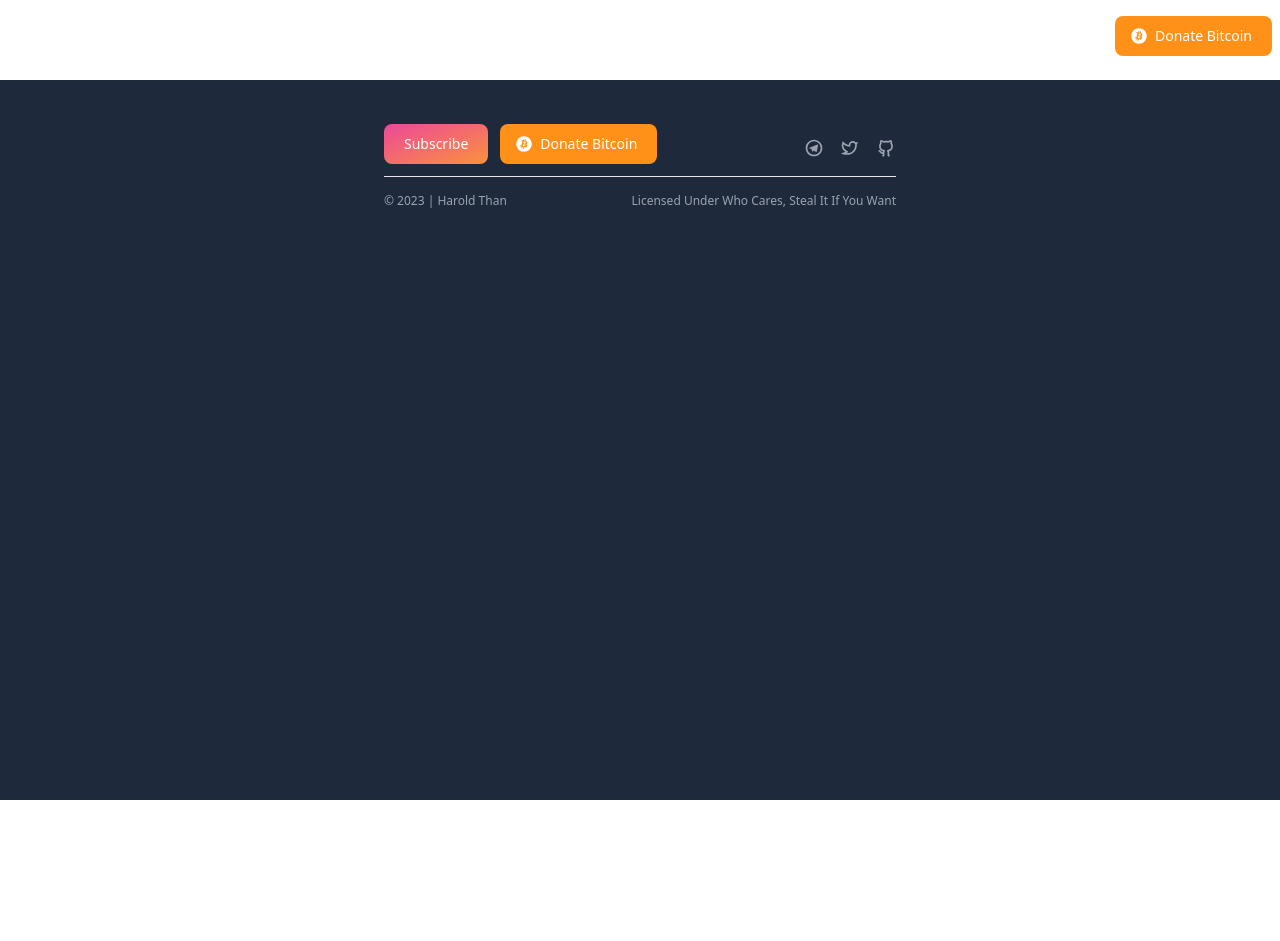
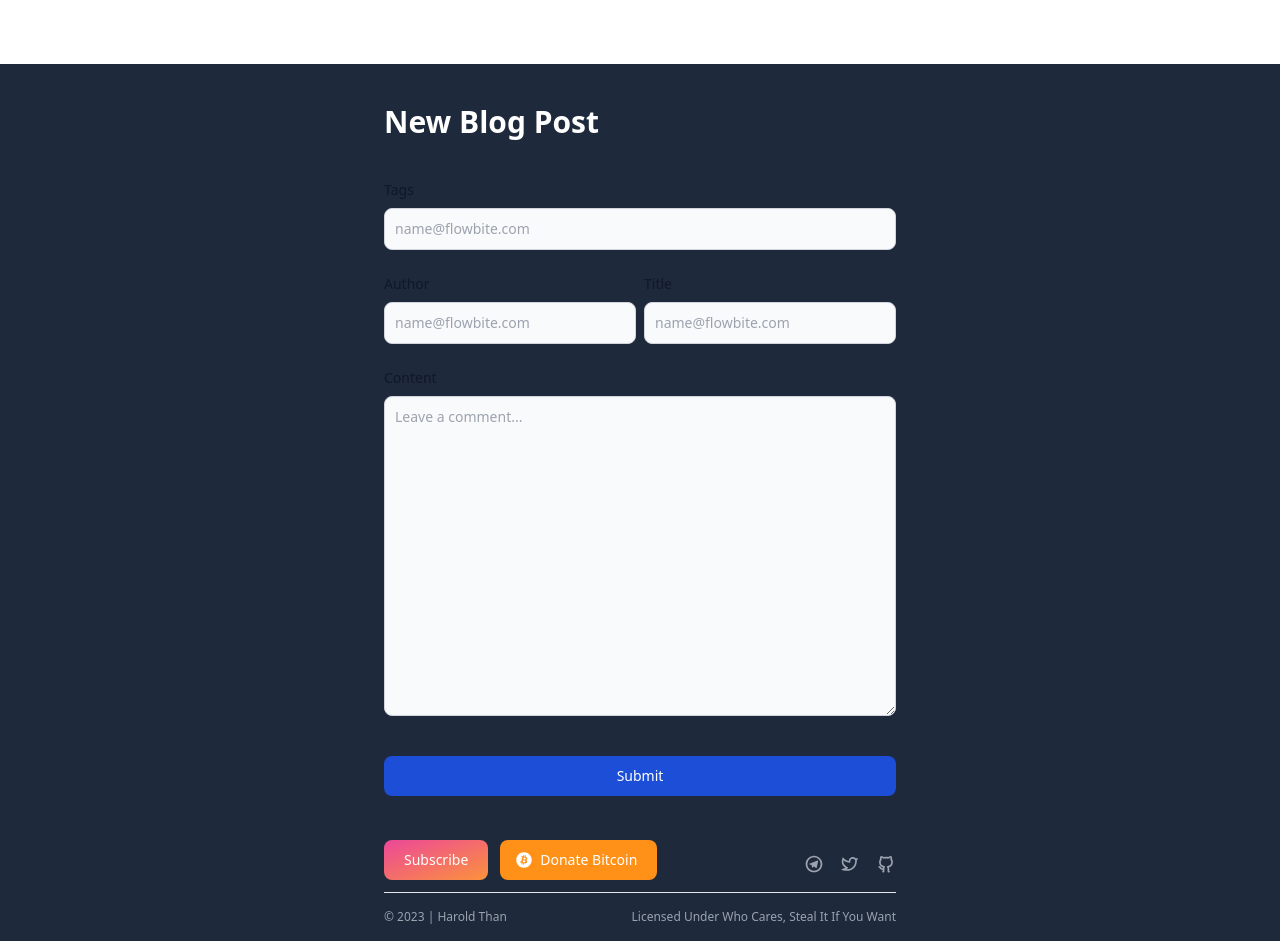
Before and after one commit to thanvinhbaohoang/Harold-Blog-New, a React (Vite) app: page /editor in a window 1280 px wide. Before the commit the page ends 800 px from the top, so only its background shows below. Built offline with nearby package versions, Linux system fonts and the light colour scheme.

Commit message:
Styled MarkdownEditor

```diff
--- a/src/App.tsx
+++ b/src/App.tsx
@@ -10,6 +10,7 @@ import NotFound from "./Pages/NotFound"
 import BlogPage from "./Pages/BlogPage"
 
 import Home from "./Pages/Home"
+import MarkdownEditor from "./Pages/MarkdownEditor"
 export default function App() {
 
   return (
@@ -22,6 +23,7 @@ export default function App() {
 
               <Routes>
                 <Route path="/" element={<Home/> } />
+                <Route path="/editor" element={<MarkdownEditor/> } />
                 <Route path="/blog" element={<BlogPage/> } />
                 <Route path="/no" element={<NotFound/> } />
               </Routes>
--- a/src/Pages/BlogPage.tsx
+++ b/src/Pages/BlogPage.tsx
@@ -40,10 +40,12 @@ export default function BlogPage() {
               </address>
           </header>
 
-             <article className="prose-invert prose-img:rounded-xl prose-a:text-teal-300 prose-a:font-bold mx-auto prose-lg max-w-none prose-p:text-gray-300 prose-headings:font-bold prose-slate ">
+             <article className="prose-invert prose-img:rounded-xl
+             prose-a:text-teal-400 prose-a:font-bold
+             mx-auto prose-lg max-w-none prose-p:text-gray-300
+             prose-headings:font-bold prose-slate ">
 
                 <ReactMarkdown children={markdownContent}/>
-
 
             </article>
         </div>
--- a/src/Pages/MarkdownEditor.tsx
+++ b/src/Pages/MarkdownEditor.tsx
@@ -0,0 +1,45 @@
+
+
+
+export default function MarkdownEditor(){
+
+    return(
+
+        <div className="flex flex-col ">
+
+            <h1 className="font-bold text-3xl mb-10">
+                New Blog Post
+            </h1>
+
+            <form >
+
+                    <div class="mb-6">
+                        <label for="email" class="block mb-2 text-sm font-medium text-gray-900 dark:text-white">Tags</label>
+                        <input type="email" id="email" class="bg-gray-50 border border-gray-300 text-gray-900 text-sm rounded-lg focus:ring-blue-500 focus:border-blue-500 block w-full p-2.5 dark:bg-gray-700 dark:border-gray-600 dark:placeholder-gray-400 dark:text-white dark:focus:ring-blue-500 dark:focus:border-blue-500" placeholder="name@flowbite.com" required/>
+                    </div>
+
+                    <div className="grid grid-cols-2 gap-2">
+                <div class="mb-6">
+                        <label for="email" class="flex mb-2 text-sm font-medium text-gray-900 dark:text-white">Author</label>
+                        <input type="email" id="email" class="bg-gray-50 border border-gray-300 text-gray-900 text-sm rounded-lg focus:ring-blue-500 focus:border-blue-500 block w-full p-2.5 dark:bg-gray-700 dark:border-gray-600 dark:placeholder-gray-400 dark:text-white dark:focus:ring-blue-500 dark:focus:border-blue-500" placeholder="name@flowbite.com" required/>
+                    </div>
+
+                    <div class="mb-6">
+                        <label for="email" class="flex mb-2 text-sm font-medium text-gray-900 dark:text-white">Title</label>
+                        <input type="email" id="email" class="bg-gray-50 border border-gray-300 text-gray-900 text-sm rounded-lg focus:ring-blue-500 focus:border-blue-500 block w-full p-2.5 dark:bg-gray-700 dark:border-gray-600 dark:placeholder-gray-400 dark:text-white dark:focus:ring-blue-500 dark:focus:border-blue-500" placeholder="name@flowbite.com" required/>
+                    </div>
+
+            </div>
+                    <div className="">
+                        <label for="message" class="block mb-2 text-sm font-medium text-gray-900 dark:text-white">Content</label>
+                        <textarea id="message" rows="4" class="block p-2.5 w-full text-sm text-gray-900 bg-gray-50 h-[40vh] rounded-lg border border-gray-300 focus:ring-blue-500 focus:border-blue-500 dark:bg-gray-700 dark:border-gray-600 dark:placeholder-gray-400 dark:text-white dark:focus:ring-blue-500 dark:focus:border-blue-500" placeholder="Leave a comment..."></textarea>
+                    </div>
+            </form>
+
+            <button type="submit" class="text-white mt-10 bg-blue-700 hover:bg-blue-800 focus:ring-4 focus:outline-none focus:ring-blue-300 font-medium rounded-lg text-sm w-full sm:w-auto px-5 py-2.5 text-center dark:bg-blue-600 dark:hover:bg-blue-700 dark:focus:ring-blue-800">Submit</button>
+
+
+        </div>
+
+    )
+}
--- a/src/navbar.tsx
+++ b/src/navbar.tsx
@@ -12,11 +12,15 @@ export default function NavBar() {
                 </a>
 
                 <div className='flex transition'>
+                    <a href="#" className="flex items-center">
+                        <Link to="/editor">
+                            <span className="self-center text-md my-4 whitespace-nowrap dark:text-white">
+                                Editor
+                            </span>
+                        </Link>
+                    </a>
 
-                    <button type="button" class="text-white bg-[#FF9119] hover:bg-[#FF9119]/80 focus:ring-4 focus:outline-none focus:ring-[#FF9119]/50 font-medium rounded-lg text-sm px-5 py-2.5 text-center inline-flex items-center dark:hover:bg-[#FF9119]/80 dark:focus:ring-[#FF9119]/40 mr-2 mb-2">
-                        <svg class="w-4 h-4 mr-2 -ml-1" aria-hidden="true" focusable="false" data-prefix="fab" data-icon="bitcoin" role="img" xmlns="http://www.w3.org/2000/svg" viewBox="0 0 512 512"><path fill="currentColor" d="M504 256c0 136.1-111 248-248 248S8 392.1 8 256 119 8 256 8s248 111 248 248zm-141.7-35.33c4.937-32.1-20.19-50.74-54.55-62.57l11.15-44.7-27.21-6.781-10.85 43.52c-7.154-1.783-14.5-3.464-21.8-5.13l10.93-43.81-27.2-6.781-11.15 44.69c-5.922-1.349-11.73-2.682-17.38-4.084l.031-.14-37.53-9.37-7.239 29.06s20.19 4.627 19.76 4.913c11.02 2.751 13.01 10.04 12.68 15.82l-12.7 50.92c.76 .194 1.744 .473 2.829 .907-.907-.225-1.876-.473-2.876-.713l-17.8 71.34c-1.349 3.348-4.767 8.37-12.47 6.464 .271 .395-19.78-4.937-19.78-4.937l-13.51 31.15 35.41 8.827c6.588 1.651 13.05 3.379 19.4 5.006l-11.26 45.21 27.18 6.781 11.15-44.73a1038 1038 0 0 0 21.69 5.627l-11.11 44.52 27.21 6.781 11.26-45.13c46.4 8.781 81.3 5.239 95.99-36.73 11.84-33.79-.589-53.28-25-65.99 17.78-4.098 31.17-15.79 34.75-39.95zm-62.18 87.18c-8.41 33.79-65.31 15.52-83.75 10.94l14.94-59.9c18.45 4.603 77.6 13.72 68.81 48.96zm8.417-87.67c-7.673 30.74-55.03 15.12-70.39 11.29l13.55-54.33c15.36 3.828 64.84 10.97 56.85 43.03z"></path></svg>
-                        Donate Bitcoin
-                    </button>
+
 
                 </div>
 
```
